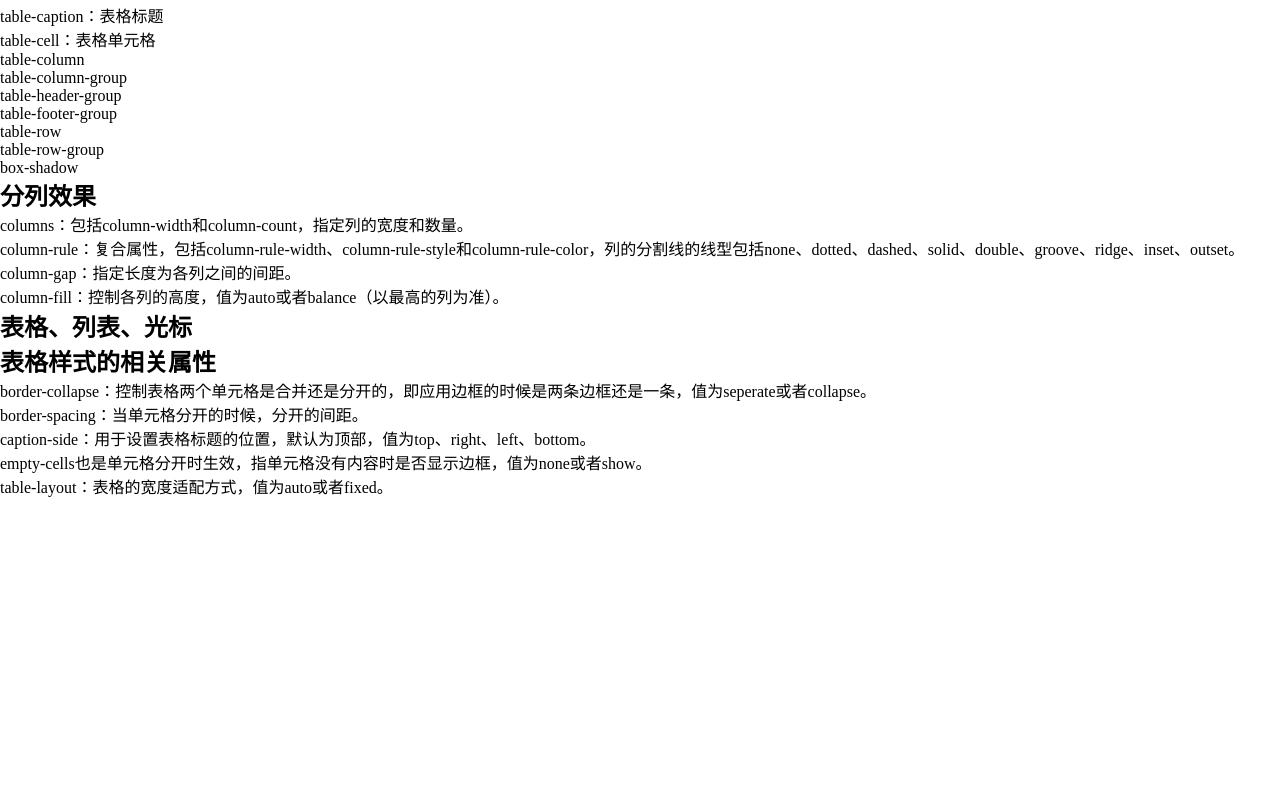
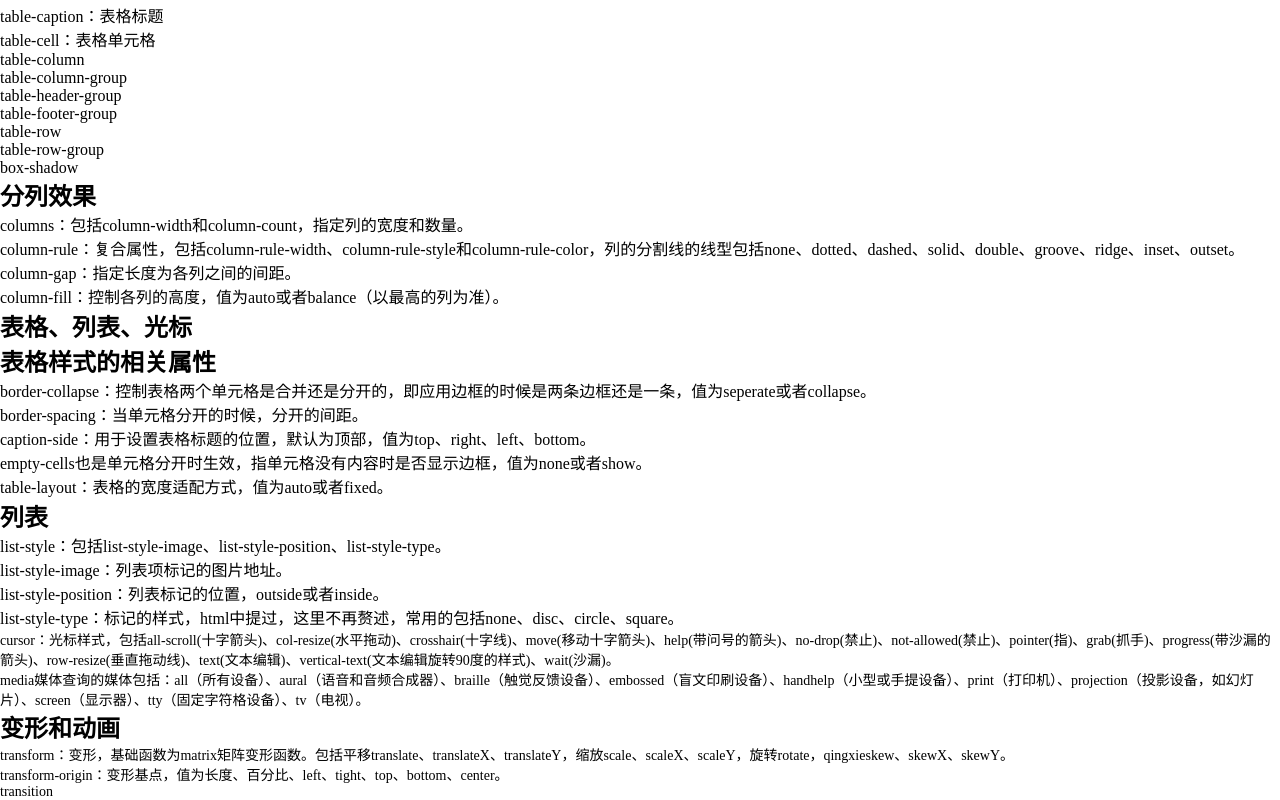
Before and after one commit to zhoumaoqiang/web-intro, a plain HTML site: page CSS3/change.html in a window 1280 px wide. Shown: the part 2244-3044 px from the top of the page. Before the commit the page ends 2742 px from the top, so only its background shows below. Drawn offline with Linux system fonts and the light colour scheme.

Commit message:
变形和整列

```diff
--- a/CSS3/change.html
+++ b/CSS3/change.html
@@ -163,6 +163,21 @@
         <li>empty-cells也是单元格分开时生效，指单元格没有内容时是否显示边框，值为none或者show。</li>
         <li>table-layout：表格的宽度适配方式，值为auto或者fixed。</li>
       </ul>
+      <ul>
+        <li><h2>列表</h2></li>
+        <li>list-style：包括list-style-image、list-style-position、list-style-type。</li>
+        <li>list-style-image：列表项标记的图片地址。</li>
+        <li>list-style-position：列表标记的位置，outside或者inside。</li>
+        <li>list-style-type：标记的样式，html中提过，这里不再赘述，常用的包括none、disc、circle、square。</li>
+      </ul>
+      <p>cursor：光标样式，包括all-scroll(十字箭头)、col-resize(水平拖动)、crosshair(十字线)、move(移动十字箭头)、help(带问号的箭头)、no-drop(禁止)、not-allowed(禁止)、pointer(指)、grab(抓手)、progress(带沙漏的箭头)、row-resize(垂直拖动线)、text(文本编辑)、vertical-text(文本编辑旋转90度的样式)、wait(沙漏)。</p>
+      <p>media媒体查询的媒体包括：all（所有设备）、aural（语音和音频合成器）、braille（触觉反馈设备）、embossed（盲文印刷设备）、handhelp（小型或手提设备）、print（打印机）、projection（投影设备，如幻灯片）、screen（显示器）、tty（固定字符格设备）、tv（电视）。</p>
+    </section>
+    <section>
+      <h1>变形和动画</h1>
+      <p>transform：变形，基础函数为matrix矩阵变形函数。包括平移translate、translateX、translateY，缩放scale、scaleX、scaleY，旋转rotate，qingxieskew、skewX、skewY。</p>
+      <p>transform-origin：变形基点，值为长度、百分比、left、tight、top、bottom、center。</p>
+      <p>transition</p>
     </section>
   </main>
 </body>
```
